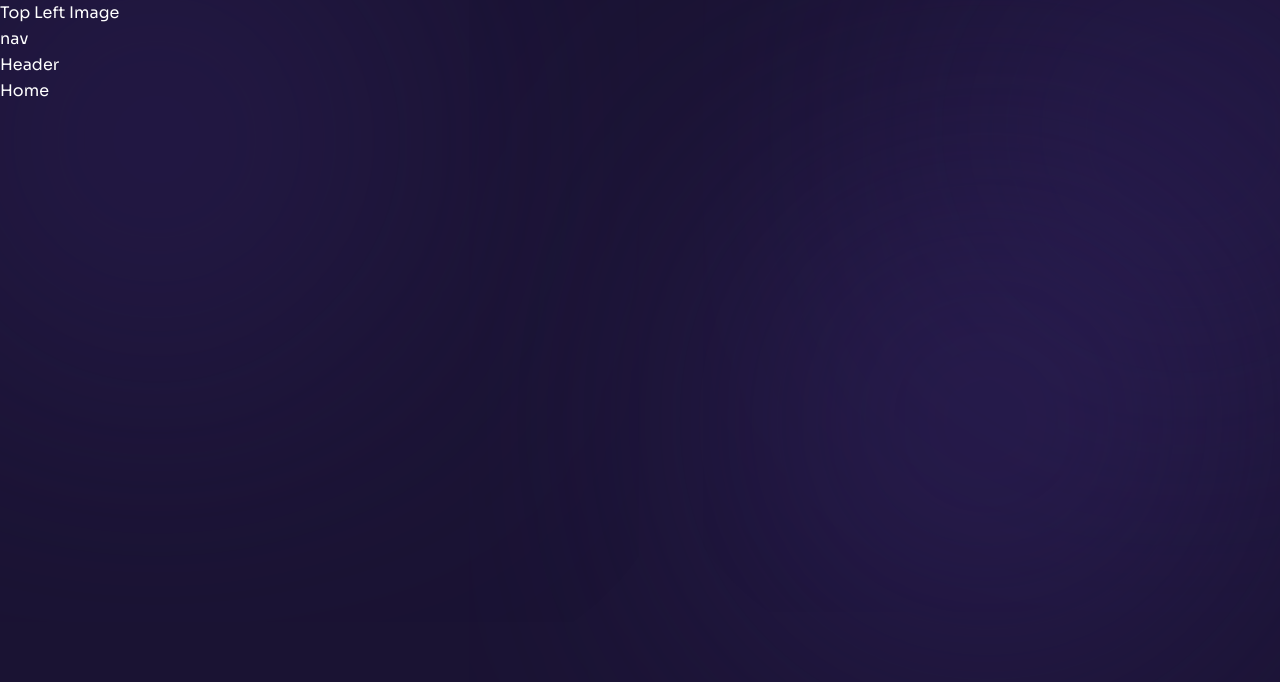
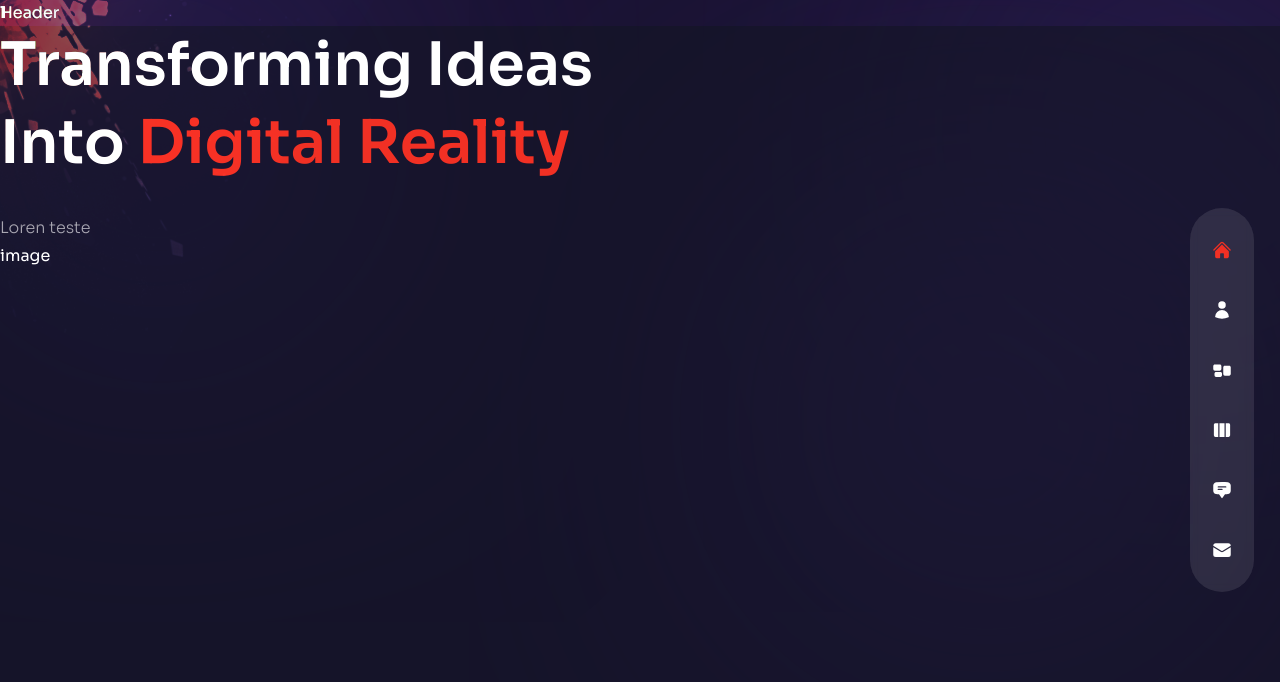
Before and after one commit to elievelton/portifolio, a Next.js app: page / in a window 1280 px wide. Shown: the top 682 px of the page. Built offline with nearby package versions, Linux system fonts and the light colour scheme.

Commit message:
Criação de rotas e navegação

```diff
--- a/components/Nav.js
+++ b/components/Nav.js
@@ -25,9 +25,49 @@ export const navData = [
     icon: <HiEnvelope />,
   },
 ];
+// next link
+import Link from 'next/link';
+
+// next router
+import { useRouter } from 'next/router';
 
 const Nav = () => {
-  return <nav>nav</nav>;
+  const router = useRouter();
+  const pathname = router.pathname;
+
+  return (
+    <nav className=' flex flex-col items-center xl:justify-center gap-y-4 fixed h-max bottom-0 mt-auto xl: right-[2%] z-50 top-0 w-full xl:w-16 xl:max-w-md xl:h-screen'>
+      {/* inner */}
+      <div className='flex w-full xl:flex-col items-center justify-between xl:justify-center gap-y-10 px-4 md:px-40 xl:px-0 h-[80px]  xl:h-max py-8 bg-white/10 backdrop-blur-sm text-3xl xl:text-xl xl:rounded-full'>
+        {navData.map((link, index) => {
+          return <Link
+            className={`${link.path === pathname && 'text-accent'} relative flex items-center group hover:text-accent transition-all duration-300`}
+            key={index}
+            href={link.path}
+            >
+
+            {/*tooltip*/}
+            <div className='absolute pr-14 right-0 hidden xl:group-hover:flex'>
+              <div className='bg-white relative flex text-primary items-center p-[6px] rounded-[3px]'>
+                <div className='text-[12px] leading-none font-semibold capitalize'>
+                  {link.name}
+                </div>
+
+                {/*triangle*/}
+                <div className='bolder-solid border-l-white border-l-8 border-y-transparent border-y-[6px] border-r-0 absolute -right-2'>
+
+                </div>
+              </div>
+            </div>
+            {/*icon*/}
+            <div>{link.icon}</div>
+
+          </Link>
+        })}
+      </div>
+    </nav>
+  );
 };
 
+
 export default Nav;
--- a/components/TopLeftImg.js
+++ b/components/TopLeftImg.js
@@ -1,5 +1,10 @@
+// Next Image
+import Image from "next/image"
 const TopLeftImg = () => {
-  return <div>Top Left Image</div>;
+  return <div className='absolute left-0 top-0 mix-blend-color-dodge z-10 w-[200px] xl:w-[400px] opacity-50'>
+    <Image src='/top-left-img.png' width={400} height={400} alt='' />
+  </div>;
+
 };
 
 export default TopLeftImg;
--- a/components/Transition.js
+++ b/components/Transition.js
@@ -1,7 +1,52 @@
+// framer motion
+
+import {motion} from 'framer-motion';
+
+// variants
+ const transitionVariants ={
+  initial:{
+    x:'100%',
+    width: '100%'
+  },
+  animate:{
+    x: '0%',
+    width: '0%'
+  },
+  exit:{
+    x: ['0%','100%'],
+    width:['0%','100%']
+  }
+
+ }
+
+
 const Transition = () => {
   return (
     <>
-      <div>Transition</div>
+      <motion.div className='fixed top-0 bottom-0 right-full w-screen h-screen z-30 bg-[#2e2257] '
+        variants={transitionVariants}
+        initial='initial'
+        animate='animate'
+        exit='exit'
+        transition={{delay:0.2, duration:0.6, ease: 'easeInOut'}}
+
+      >1</motion.div>
+      <motion.div className='fixed top-0 bottom-0 right-full w-screen h-screen z-20 bg-[#3b2d71] '
+        variants={transitionVariants}
+        initial='initial'
+        animate='animate'
+        exit='exit'
+        transition={{delay:0.4, duration:0.6, ease: 'easeInOut'}}
+
+      >1</motion.div>
+      <motion.div className='fixed top-0 bottom-0 right-full w-screen h-screen z-10 bg-[#4b3792] '
+        variants={transitionVariants}
+        initial='initial'
+        animate='animate'
+        exit='exit'
+        transition={{delay:0.6, duration:0.6, ease: 'easeInOut'}}
+
+      >1</motion.div>
     </>
   );
 };
--- a/package.json
+++ b/package.json
@@ -15,7 +15,7 @@
     "react": "18.2.0",
     "react-countup": "^6.4.2",
     "react-dom": "18.2.0",
-    "react-icons": "^4.8.0",
+    "react-icons": "^4.10.1",
     "react-tsparticles": "^2.9.3",
     "swiper": "^9.4.0",
     "tailwind-scrollbar": "^3.0.4",
--- a/pages/_app.js
+++ b/pages/_app.js
@@ -2,11 +2,28 @@ import '../styles/globals.css';
 
 //components
 import Layout from '../components/Layout';
+import Transition from '../components/Transition';
+
+// router
+
+import { useRouter } from 'next/router';
+
+// framer motion
+
+import { AnimatePresence, motion } from 'framer-motion';
+
 
 function MyApp({ Component, pageProps }) {
+  const router = useRouter();
   return (
     <Layout>
-      <Component {...pageProps} />
+      <AnimatePresence mode='wait'>
+        <motion.div key={router.route} className='h-full'>
+          <Transition />
+          <Component {...pageProps} />
+        </motion.div>
+      </AnimatePresence>
+
     </Layout>
 
   );
--- a/pages/about/index.js
+++ b/pages/about/index.js
@@ -1,3 +1,6 @@
+import { SiNextdotjs, SiFramer, SiAdobexd, SiAdobephotoshop } from 'react-icons/si';
+import { FaHtml5, FaCss3, FaJs, FaReact, FaWordpress, FaFigma } from 'react-icons/fa';
+
 //  data
 const aboutData = [
   {
--- a/pages/index.js
+++ b/pages/index.js
@@ -1,5 +1,35 @@
+// next image
+ import Image from "next/image"
+
+ // components
+
+ import ParticlesContainer from '../components/ParticlesContainer'
+ import ProjectsBtn from '../components/ProjectsBtn'
+ import Avatar from '../components/Avatar'
+
+ // framer motion
+
+import {motion} from 'framer-motion'
+
+// variante
+import {fadeIn} from '../variants';
 const Home = () => {
-  return <div>Home</div>;
+  return <div className="bg-primary/60 h-full">
+    {/*text*/}
+    <div>
+      <div>
+        {/*titulo*/}
+        <h1 className="h1">Transforming Ideas <br/> Into <span className="text-accent">Digital Reality</span> </h1>
+        {/*Subtitulo*/}
+        <p>Loren teste </p>
+      </div>
+    </div>
+
+
+    {/*text*/}
+    <div>image</div>
+
+  </div>;
 };
 
 export default Home;
```
Also changed, not shown: 1 other file (tests, documents, lock files or other folders).
